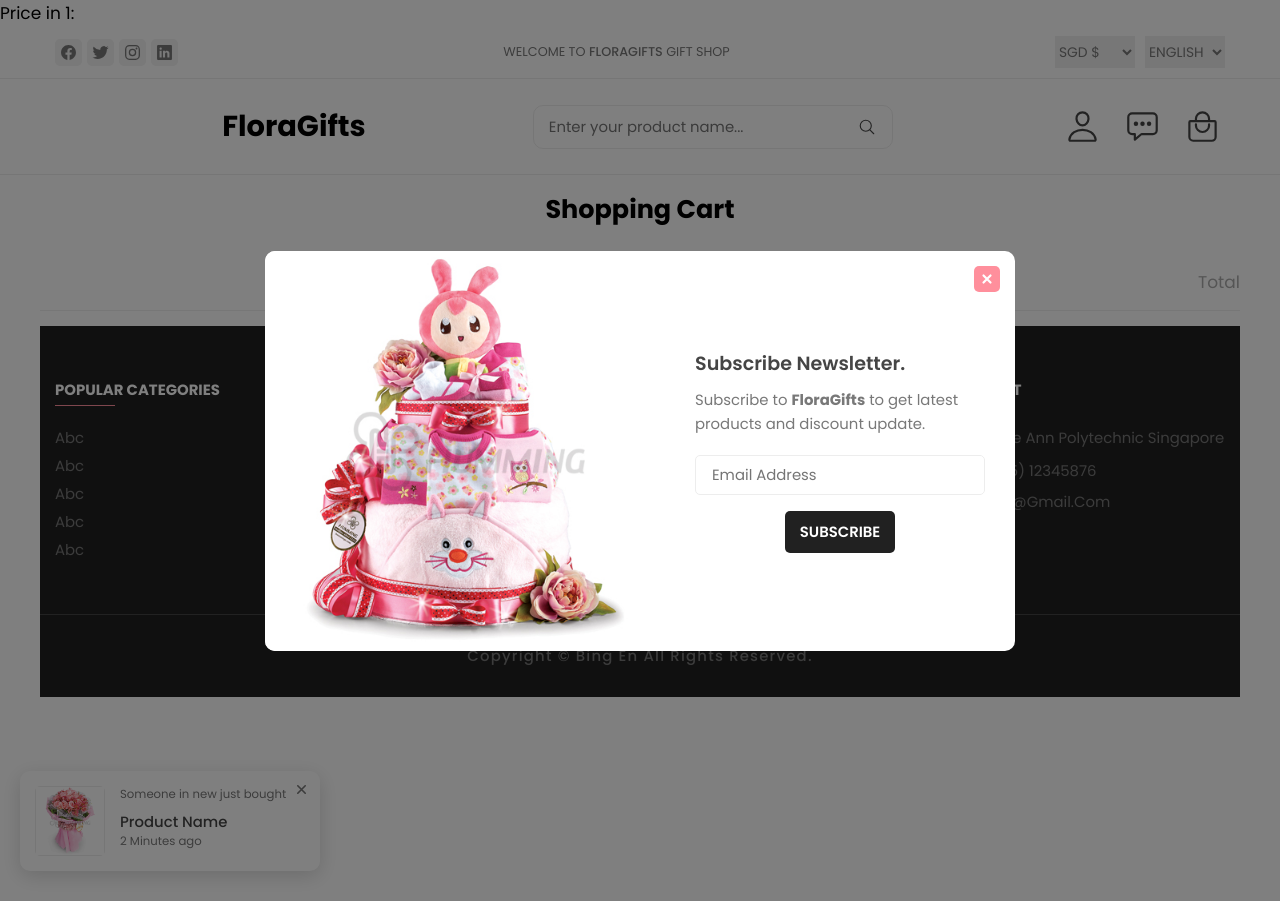
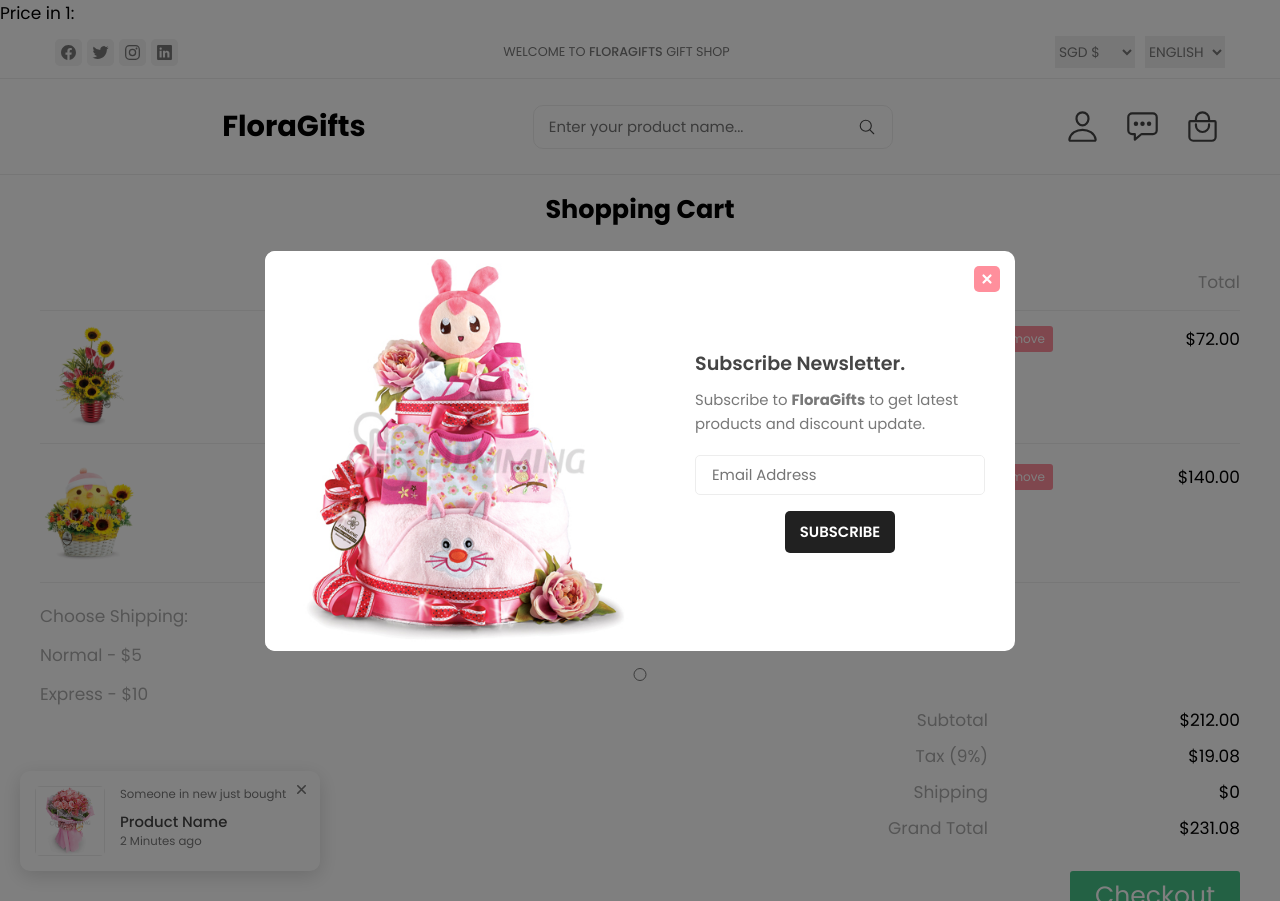
Before and after one commit to bingenk/ECAD_Assignment1_Team2, a PHP site: page /shoppingCart.php in a window 1280 px wide. Run offline with PHP 8.4, Linux system fonts and the light colour scheme; the visitor is signed in with stand-in values (Sample User, id 1); data comes from the database, SQL or seed files in the repository.

Commit message:
Resolve merch errors

```diff
--- a/shoppingCart.php
+++ b/shoppingCart.php
@@ -29,14 +29,16 @@ if (isset($_SESSION["Cart"])) {
     include_once("mysql_conn.php");
     // To Do 1 (Practical 4):
     // Retrieve from database and display shopping cart in a table
-	$qry = "SELECT s.*, p.ProductImage, p.ProductDesc, p.Offered, p.OfferedPrice, p.OfferStartDate, p.OfferEndDate, (s.Price * s.Quantity) AS Total
+    $qry = "SELECT s.*, p.ProductImage, p.ProductDesc, p.Offered, p.OfferedPrice, p.OfferStartDate, p.OfferEndDate, (s.Price * s.Quantity) AS Total,p.Quantity AS Stock
           FROM ShopCartItem s
           INNER JOIN Product p ON s.ProductID = p.ProductID
           WHERE s.ShopCartID = ?";
 
-        if ($result->num_rows > 0) {
-            $subTotal = 0;
-            while ($row = $result->fetch_array()) {
+    $stmt = $conn->prepare($qry);
+    $stmt->bind_param("i",$_SESSION["Cart"]); //"i" - integer
+    $stmt->execute();
+    $result = $stmt->get_result();
+    $stmt->close();
 
     if ($result->num_rows > 0) {
 
@@ -52,7 +54,6 @@ if (isset($_SESSION["Cart"])) {
         $formattedPrice = number_format($price, 2);
         $formattedTotal = number_format($totalPrice, 2);
 
-
         array_push($_SESSION["Items"], $row["ProductID"]);
       echo "<div class='product'>";
       echo "<div class='product-image'>";
@@ -63,14 +64,13 @@ if (isset($_SESSION["Cart"])) {
       echo "<p class='product-description'>$row[ProductDesc]</p>";
       echo "</div>";
 
-      echo "<div class='product-price'>$row[Price]</div>";
+      echo "<div class='product-price'>$formattedPrice</div>";
 
   echo "<form action='cartFunctions.php' method='post'>";
   echo "<div class='product-quantity'>";
   echo "<select name='quantity' onChange='this.form.submit()'>";
-      echo "<div class='product-price'>$formattedPrice</div>";
-      echo "<form action='cartFunctions.php' method='post'>";
-			echo "<select name='quantity' onChange='this.form.submit()' >";
+  if($row["Stock"] > 10){
+
 			for($i=1; $i<=10; $i++) {
 				if ($i == $row["Quantity"])
 					// Select drop-down list item with value same as the quantity of purchase
@@ -79,13 +79,37 @@ if (isset($_SESSION["Cart"])) {
 					 $selected ="";// No specific item is selected
 				echo "<option value='$i' $selected>$i</option>";
 			}
+    }
+
+  else{
+   $stock_left = $row["Stock"];
+    for($i=1; $i<=$stock_left; $i++) {
+      if ($i == $row["Quantity"])
+        // Select drop-down list item with value same as the quantity of purchase
+          $selected ="selected";
+      else
+        $selected ="";// No specific item is selected
+      echo "<option value='$i' $selected>$i</option>";
+    }
+
+  }
       echo "</select>";
       echo "<input type='hidden' name='action' value='update' />";
       echo "<input type='hidden' name='product_id' value='$row[ProductID]'/>";
+      echo "</div>"; // Close product-quantity
+      echo "</form>";
+
+     echo "<form action='cartFunctions.php' method='post'>";
+  echo "<div class='product-removal'>";
+  echo "<input type='hidden' name='action' value='remove' />";
+  echo "<input type='hidden' name='product_id' value='$row[ProductID]'/>";
   echo "<button class='remove-product'>Remove</button>";
-      echo "</div>";
+  echo "</div>"; // Close product-removal
   echo "</form>";
+
+
   echo "<div class='product-line-price'>$formattedTotal</div>";
+
       echo "</div>";
        // Store the shopping cart items in session variable as an associate array
 				$_SESSION["Items"][]=array("productId"=>$row["ProductID"],
@@ -93,9 +117,8 @@ if (isset($_SESSION["Cart"])) {
         "price"=>$row["Price"],
         "quantity"=>$row["Quantity"]);
         // Accumulate the running sub-total
-        $subTotal += $row["Total"];
+        $subTotal += $formattedTotal;
     }
-
 
   echo '<div class="cart-bottom-section">'; // Container for the form and totals
 
@@ -166,14 +189,6 @@ if (isset($_SESSION["Cart"])) {
   echo '</div>';
   echo '</div>'; // Close the cart-bottom-section div
 
-
-
-
-
-
-
-
-
 		}
     else {
       echo "<h3 style='text-align:center; color:red;'>Empty shopping cart!</h3>";
@@ -181,22 +196,15 @@ if (isset($_SESSION["Cart"])) {
     }
 
 }
-        }
-
 
 else {
 	echo "<h3 style='text-align:center; color:red;'>Empty shopping cart!</h3>";
   echo '</div>';
 }
-}
-
 
 // Include the Page Layout footer
 include("footer.php");
 ?>
-
-
-
 
 <script>
 function validateShipping() {
```
Lines whose indentation alone changed are shown as unchanged.
